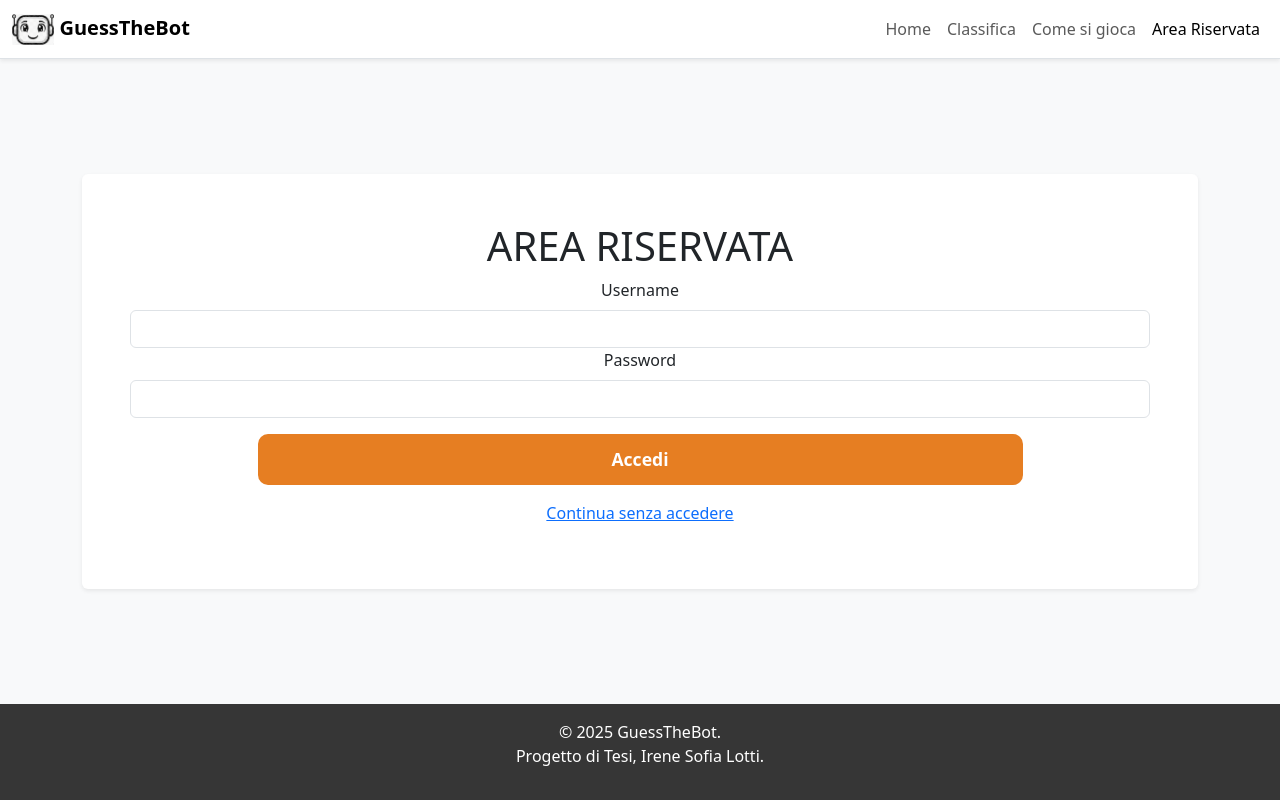
After one commit to sofialottii/GuessTheBot, a PHP site: page /php/login.php in a window 1280 px wide. The commit adds this page. Run offline with PHP 8.4, Linux system fonts and the light colour scheme.

Commit message:
Implemented admin login

```diff
--- a/assets/css/style.css
+++ b/assets/css/style.css
@@ -30,7 +30,7 @@ body > header a img {
     width: 5%;
 }
 
-button {
+button, li input[type="submit"] {
     background-color: #E67E22;
     color: #ffffff;
     padding: 12px 20px;
@@ -42,10 +42,10 @@ button {
     transition: background-color 0.2s ease-in-out, transform 0.1s ease;
 }
 
-button:hover {
+button:hover, li input[type="submit"]:hover {
     background-color: #d35400;
 }
 
-button:active {
+button:active, li input[type="submit"]:active {
     transform: scale(0.98);
 }
--- a/db/GuessTheBotDatabase.SQL
+++ b/db/GuessTheBotDatabase.SQL
@@ -42,3 +42,8 @@ CREATE TABLE ANSWERS(
     FOREIGN KEY (InfographicID) REFERENCES INFOGRAPHICS(InfographicID),
     FOREIGN KEY (UserID) REFERENCES USERS(UserID)
 );
+
+CREATE TABLE ADMIN(
+    Username VARCHAR(50) NOT NULL PRIMARY KEY,
+    Password VARCHAR(255) NOT NULL
+);
--- a/db/database.php
+++ b/db/database.php
@@ -83,6 +83,30 @@ class DatabaseHelper{
     }
 
 
+    /* ADMIN */
+
+    public function checkLogin($username, $password){
+        $stmt = $this->db->prepare("SELECT * FROM admin WHERE Username = ? AND Password = ?");
+        $stmt->bind_param("ss", $username, $password);
+        $stmt->execute();
+        $result = $stmt->get_result();
+        return $result->fetch_all(MYSQLI_ASSOC);
+    }
+
+    /* per quanto farò la password hashata
+    public function checkLogin($username, $password){
+        $stmt = $this->db->prepare("SELECT * FROM admin WHERE Username = ?");
+        $stmt->bind_param("s", $username);
+        $stmt->execute();
+        $result = $stmt->get_result();
+        $user = $result->fetch_all(MYSQLI_ASSOC);
+        if(count($user) > 0 && password_verify($password, $user[0]["Password"])){
+            return $user;
+        }
+        return [];
+    }
+    */
+
 }
 
 ?>
--- a/php/index.php
+++ b/php/index.php
@@ -1,6 +1,8 @@
 <?php
 
 require_once("bootstrap.php");
+
+session_start();
 
 $templateParams["titolo"] = "Home";
 $templateParams["nome"] = "contenutoIndex.php";
--- /dev/null
+++ b/php/login.php
@@ -0,0 +1,46 @@
+<?php
+
+require_once("bootstrap.php");
+
+
+session_start();
+
+if (isset($_SESSION["Admin"])) {
+    //utente già loggato (quindi ha cliccato su logout)
+    unset($_SESSION["Admin"]);
+    header("location: index.php");
+    exit;
+}
+
+//tutta la gestione dei bottoni e dell'iscrizione
+if(isset($_POST["accedi"])){
+    $username = $_POST["username"];
+    $password = $_POST["password"];
+    $errore = false;
+    $login_result = $dbh->checkLogin($username, $password);
+    //login fallito:
+    if(count($login_result) == 0){
+        $templateParams["errorelogin"] = "Errore! Controllare username e password";
+    }
+    //login riuscito:
+    else{
+        $_SESSION["Admin"] = $username;
+
+        header("location: index.php");
+        exit;
+    }
+
+}
+
+if(isset($_POST["home"])){
+    header("location: index.php");
+    exit;
+}
+
+$templateParams["titolo"] = "Area Riservata";
+$templateParams["nome"] = "contenutoLogin.php";
+
+
+require_once("../template/base.php");
+
+?>
--- a/template/base.php
+++ b/template/base.php
@@ -4,7 +4,7 @@
         <meta charset="UTF-8">
         <meta name="viewport" content="width=device-width, initial-scale=1.0">
         <title><?php echo $templateParams["titolo"]; ?></title>
-        <link rel="stylesheet" type="text/css" href="../assets/css/style.css?v=4671" />
+        <link rel="stylesheet" type="text/css" href="../assets/css/style.css?v=46751" />
 
         <link rel="icon" type="image/png" href="../assets/logo.png">
         <script src="https://cdn.jsdelivr.net/npm/bootstrap@5.3.3/dist/js/bootstrap.bundle.min.js" integrity="sha384-YvpcrYf0tY3lHB60NNkmXc5s9fDVZLESaAA55NDzOxhy9GkcIdslK1eN7N6jIeHz" crossorigin="anonymous"></script>
@@ -38,6 +38,12 @@
                             <li class="nav-item">
                                 <a class="nav-link <?php echo ($currentPage == 'regole.php') ? 'active' : ''; ?>" href="regole.php">Come si gioca</a>
                             </li>
+                            <li class="nav-item">
+                                <a class="nav-link <?php echo ($currentPage == 'login.php') ? 'active' : ''; ?>" href="login.php">
+                                    <?php if (isset($_SESSION["Admin"])): ?>Logout
+                                    <?php else: ?>Area Riservata<?php endif; ?>
+                                </a>
+                            </li>
                         </ul>
                     </div>
                 </div>
--- /dev/null
+++ b/template/contenutoLogin.php
@@ -0,0 +1,40 @@
+<main class="container">
+    <div class="row justify-content-center">
+        <div class="col-12 col-md-11 col-lg mb-4">
+            <div class="card shadow-sm border-0">
+                <div class="card-body p-4 p-md-5 text-center row">
+
+                    <h1>AREA RISERVATA</h1>
+                    <?php if(isset($templateParams["errorelogin"])): ?>
+                    <p class="text-danger"><?php echo $templateParams["errorelogin"]; ?></p>
+                    <?php endif; ?>
+
+                    <form action="#" method="POST">
+                        <ul class="p-0 form list-unstyled">
+                            <li>
+                                <label for="username" class="form-label">Username</label>
+                                <input type="text" id="username" name="username" class="form-control" autocomplete="on" />
+                            </li>
+                            <li class="mb-3">
+                                <label for="password" class="form-label">Password</label>
+                                <input type="password" id="password" name="password" class="form-control" autocomplete="off" />
+                            </li>
+                            <li class="text-center mb-3">
+                                <label for="accedi" class="form-label" hidden></label>
+                                <input type="submit" name="accedi" id="accedi" value="Accedi" class="w-75" />
+                            </li>
+                            <li class="text-center mb-3">
+                                <a href="index.php" class="bottone w-75" >Continua senza accedere</a>
+                            </li>
+        <!--<li class="text-center mb-3">
+            <label for="iscriviti" class="form-label" hidden></label>
+            <input type="submit" id="iscriviti" name="iscriviti" value="Iscriviti" class="w-75" />
+        </li>-->
+                        </ul>
+                    </form>
+
+                </div>
+            </div>
+        </div>
+    </div>
+</main>
```
